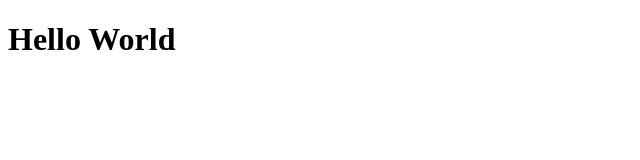
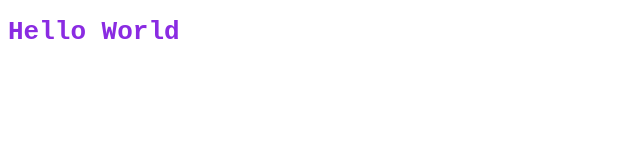
Before and after one commit to 12sanket/Jenkins, a plain HTML site: page index.html in a window 1280 px wide. Shown: the whole page, without its empty margins (0-640 px from the left). Drawn offline with Linux system fonts and the light colour scheme.

Commit message:
Color and fonts changed

```diff
--- a/index.html
+++ b/index.html
@@ -9,7 +9,7 @@
 </head>
 
 <body>
-    <h1>Hello World</h1>
+    <h1 style="color: blueviolet; font-family: monospace;">Hello World</h1>
 </body>
 
 </html>
```
